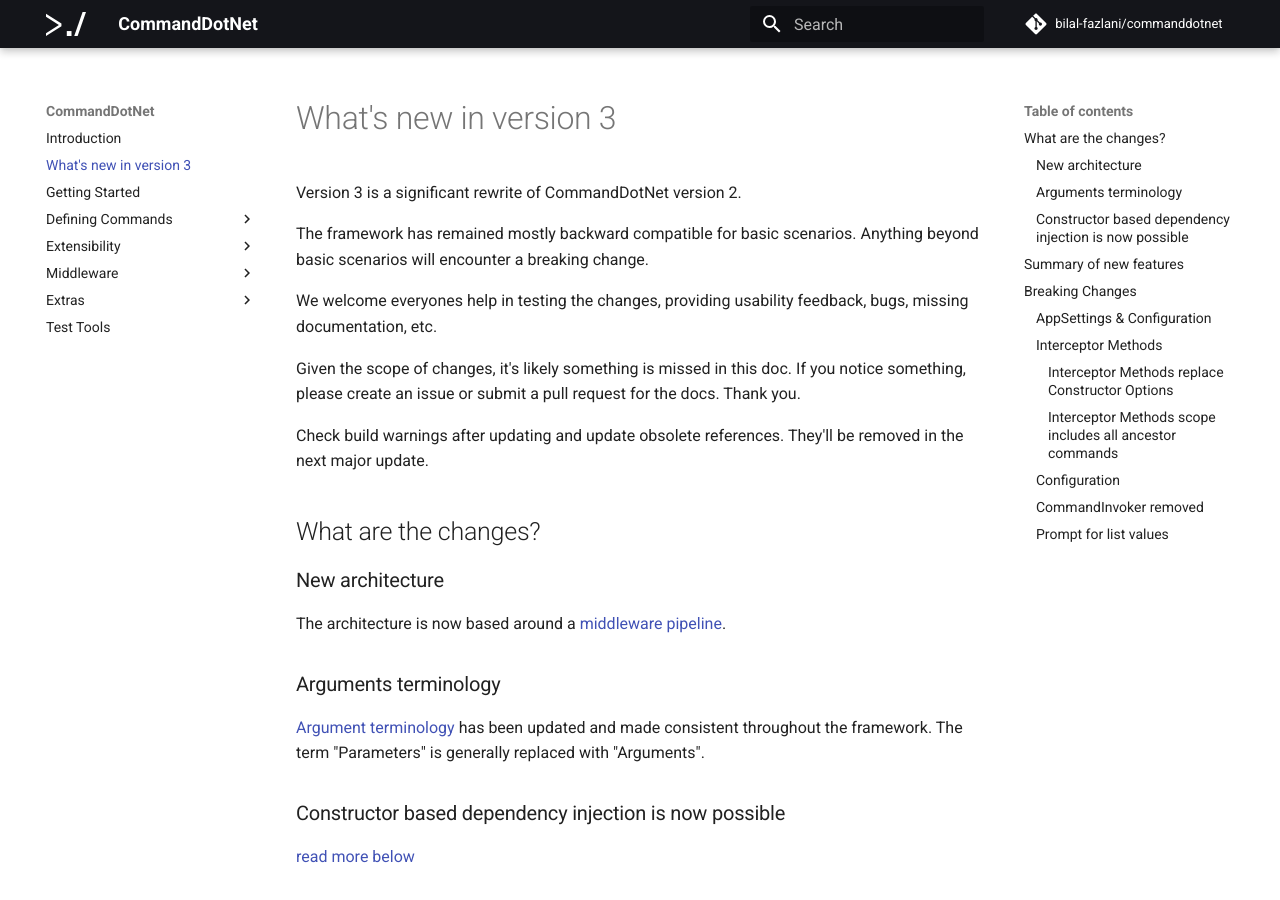
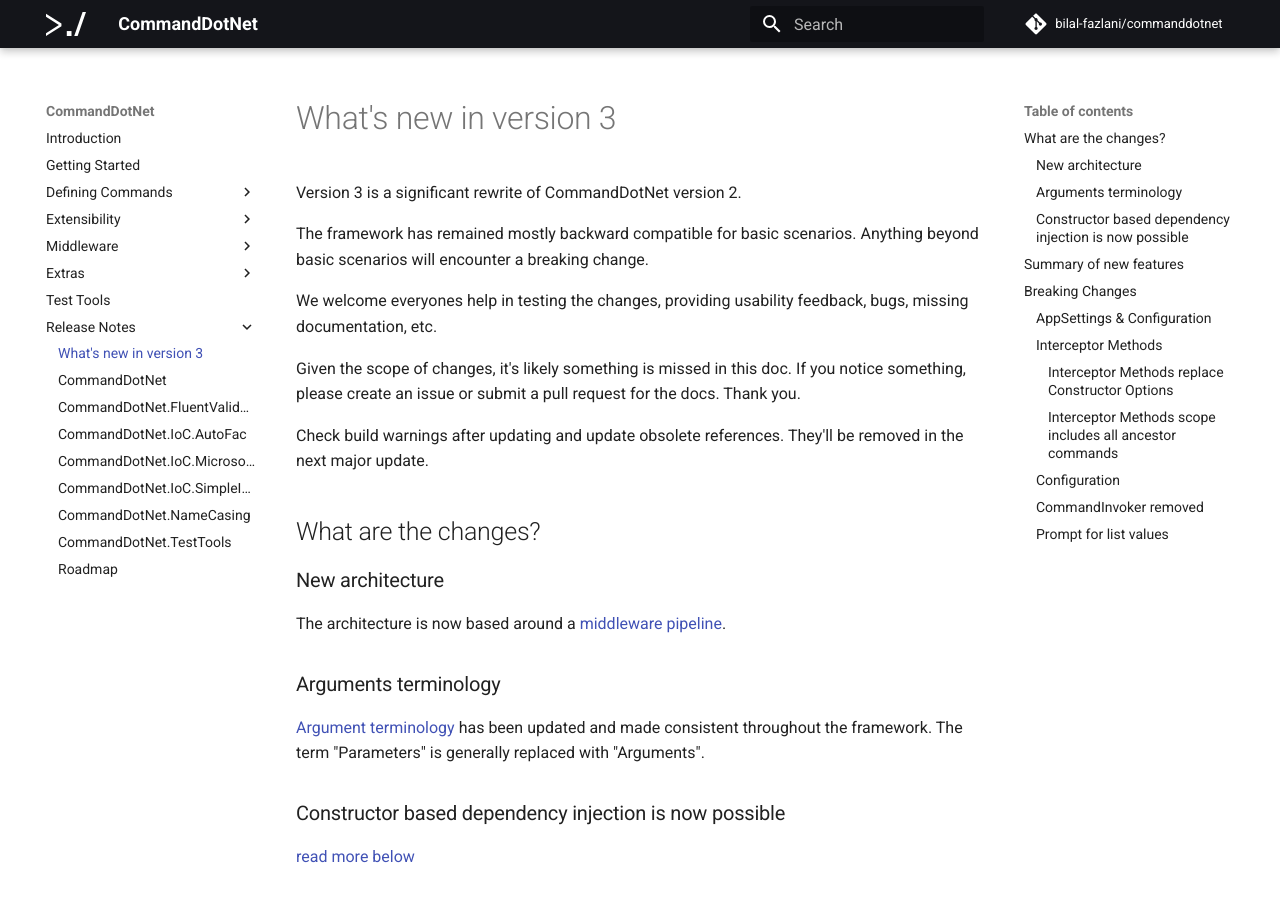
Before and after one commit to bilal-fazlani/commanddotnet, an MkDocs documentation site: the page built from docs/ReleaseNotes/whats-new-in-v3.md, in a window 1280 px wide and 900 px high. Built offline with MkDocs 1.6.1 and Material for MkDocs 9.7.7, drawn with Linux system fonts in a browser that asks for light colours; comment, search, counter and statistics services are not loaded.

Commit message:
add Release Notes to documentation

```diff
--- a/docs/whats-new-in-v3.md
+++ b/docs/ReleaseNotes/whats-new-in-v3.md
@@ -14,30 +14,30 @@
 ## What are the changes?
 
 ### New architecture
-The architecture is now based around a [middleware pipeline](Extensibility/middleware.md).
+The architecture is now based around a [middleware pipeline](../Extensibility/middleware.md).
 
 ### Arguments terminology
-[Argument terminology](DefiningCommands/argument-terminology.md) has been updated and made consistent throughout the framework. The term "Parameters" is generally replaced with "Arguments".
+[Argument terminology](../DefiningCommands/argument-terminology.md) has been updated and made consistent throughout the framework. The term "Parameters" is generally replaced with "Arguments".
 
 ### Constructor based dependency injection is now possible
 [read more below](#interceptor-methods)
 
 ## Summary of new features
 
-* [Response file](Middleware/response-files.md) support
-* [HelpTextProvider](Extensibility/help.md) can be overridden to make targetted changes to a section of help.
+* [Response file](../Middleware/response-files.md) support
+* [HelpTextProvider](../Extensibility/help.md) can be overridden to make targetted changes to a section of help.
 * [Test tools](test-tools.md), helpful for end-to-end test and testing framework extensions, like middleware components.
-* [Parameter resolvers](Extensibility/parameter-resolvers.md).
-* [Ctrl+C support](Middleware/cancellation.md) with CancellationToken.
-* [Arity](DefiningCommands/argument-arity.md) calculated for arguments and can be updated in middleware.
-* [Password](DefiningCommands/passwords.md) type added to prevent accidental logging of password values and hide passwords during prompting.
-* [Prompt](Middleware/prompting.md) tool can be used directly in methods and honors Password and Ctrl+C and has several extensibility points.
+* [Parameter resolvers](../Extensibility/parameter-resolvers.md).
+* [Ctrl+C support](../Middleware/cancellation.md) with CancellationToken.
+* [Arity](../DefiningCommands/argument-arity.md) calculated for arguments and can be updated in middleware.
+* [Password](../DefiningCommands/passwords.md) type added to prevent accidental logging of password values and hide passwords during prompting.
+* [Prompt](../Middleware/prompting.md) tool can be used directly in methods and honors Password and Ctrl+C and has several extensibility points.
 * Lists parameters can be defined as arrays or enumerables that can be streamed from piped input or files.
-* [Piped input](Middleware/piped-arguments.md) can be mapped to operand lists.
+* [Piped input](../Middleware/piped-arguments.md) can be mapped to operand lists.
 * SimpleInjector container support.
 * IoC runInScope to enable isolated instances in each run.
 * `IArgumentModel` instances can be resolved from containers. Defaults can be populated from configs and those values will appear in help.
-* [Newer Release Alerts](Middleware/newer-release-alerts.md) to alert users when running an older verion of your application.
+* [Newer Release Alerts](../Middleware/newer-release-alerts.md) to alert users when running an older verion of your application.
 * External dependencies Humanizr and FluentValidation have been extracted to nuget packages: CommandDotNet.NameCasing & CommandDotNet.FluentValidation.
 
 Several bugs were fixed along the way.
--- a/mkdocs.yml
+++ b/mkdocs.yml
@@ -7,7 +7,6 @@
 
 nav:
     - Introduction: index.md
-    - whats-new-in-v3.md
     - getting-started.md
     - Defining Commands:
       - DefiningCommands/argument-terminology.md
@@ -45,6 +44,16 @@
       - Extras/command-logger.md
       - Extras/exceptions.md
     - test-tools.md
+    - Release Notes:
+      - ReleaseNotes/whats-new-in-v3.md
+      - ReleaseNotes/CommandDotNet.md
+      - ReleaseNotes/CommandDotNet.FluentValidation.md
+      - ReleaseNotes/CommandDotNet.IoC.Autofac.md
+      - ReleaseNotes/CommandDotNet.IoC.MicrosoftDependencyInjection.md
+      - ReleaseNotes/CommandDotNet.IoC.SimpleInjector.md
+      - ReleaseNotes/CommandDotNet.NameCasing.md
+      - ReleaseNotes/CommandDotNet.TestTools.md
+      - ReleaseNotes/roadmap.md
 theme:
   feature:
     tabs: false
```
Also changed, not shown: docs/Extensibility/help.md (+1 -1 lines), docs/ReleaseNotes/CommandDotNet.FluentValidation.md (added, +13 -0 lines), docs/ReleaseNotes/CommandDotNet.IoC.Autofac.md (added, +9 -0 lines), docs/ReleaseNotes/CommandDotNet.IoC.MicrosoftDependencyInjection.md (added, +9 -0 lines), docs/ReleaseNotes/CommandDotNet.IoC.SimpleInjector.md (added, +9 -0 lines), docs/ReleaseNotes/CommandDotNet.NameCasing.md (added, +9 -0 lines), docs/ReleaseNotes/CommandDotNet.TestTools.md (added, +24 -0 lines), docs/ReleaseNotes/CommandDotNet.md (added, +152 -0 lines), docs/ReleaseNotes/roadmap.md (added, +37 -0 lines).
